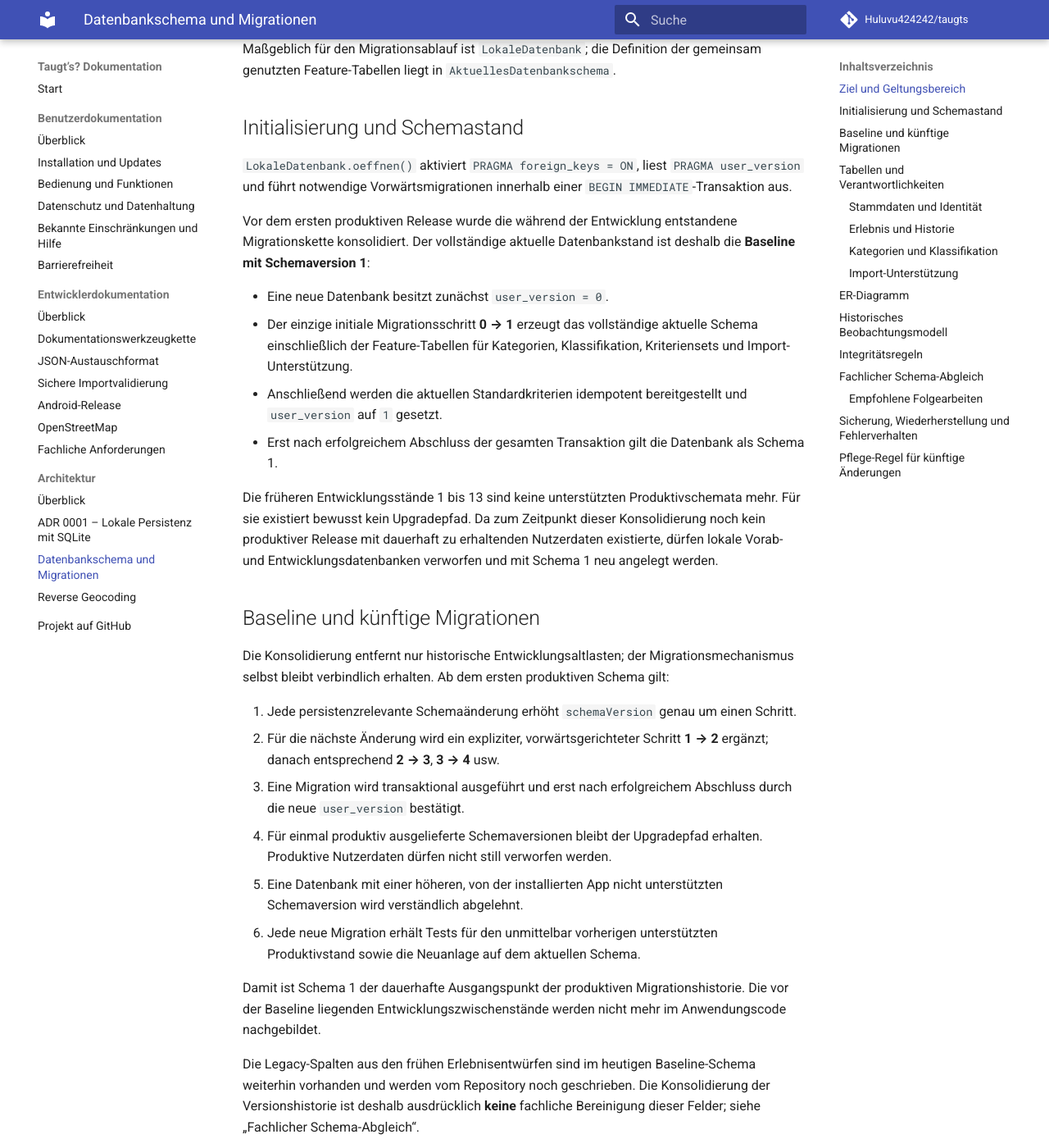
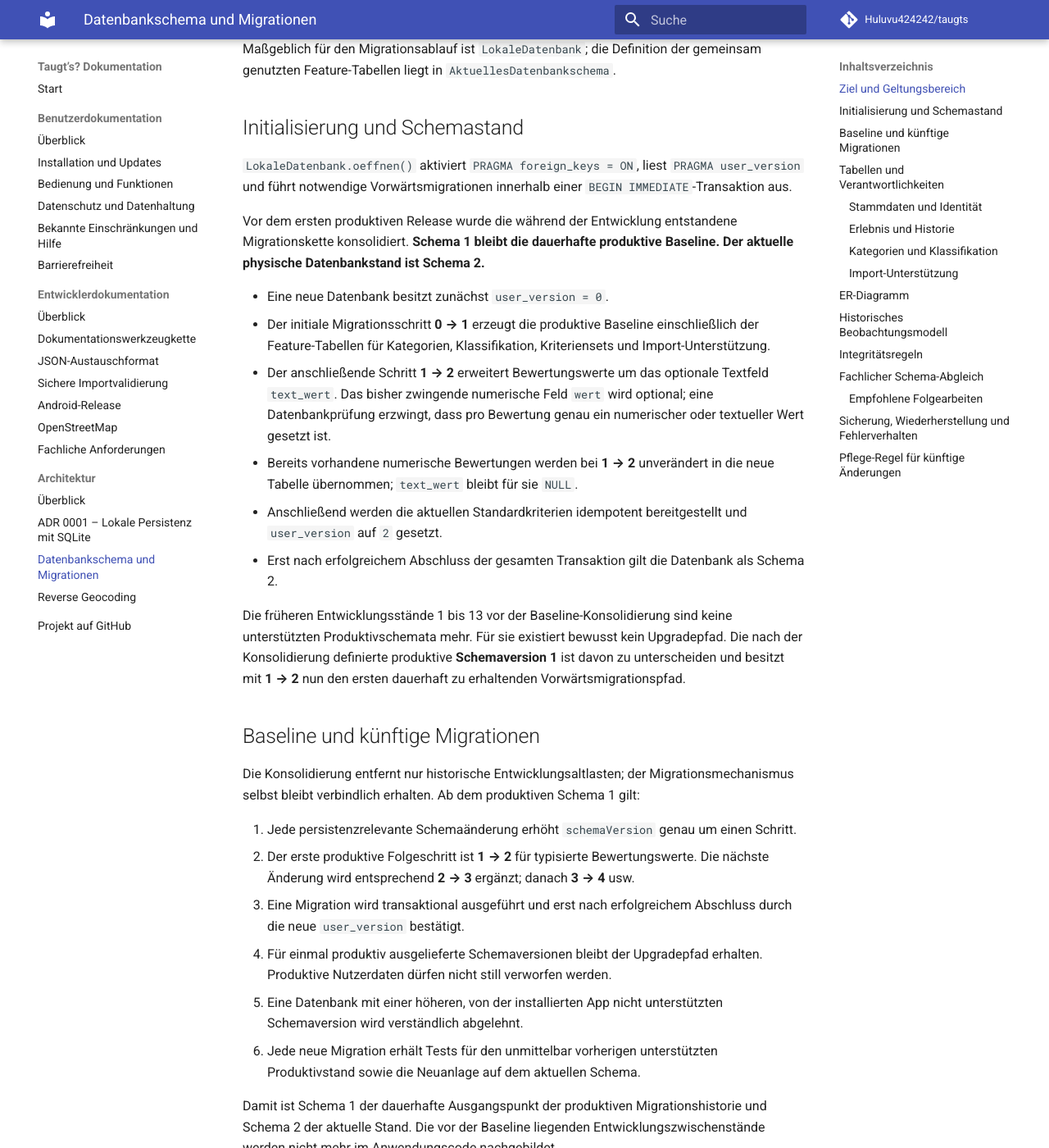
Before and after one commit to Huluvu424242/taugts, an MkDocs documentation site: the page built from docs/architecture/datenbank.md, in a window 1280 px wide and 1400 px high, scrolled down 353 px. Shown: the whole window at 82% size. Built offline with MkDocs 1.6.1 and Material for MkDocs 9.7.7, drawn with Linux system fonts in a browser that asks for light colours; comment, search, counter and statistics services are not loaded; some of the changed text lies outside the part shown.

Commit message:
Bug #205: Datenbankschema 2 dokumentieren

```diff
--- a/docs/architecture/datenbank.md
+++ b/docs/architecture/datenbank.md
@@ -10,29 +10,31 @@ Diese Seite beschreibt den aktuellen physischen Schema-Stand, seine Beziehungen,
 
 `LokaleDatenbank.oeffnen()` aktiviert `PRAGMA foreign_keys = ON`, liest `PRAGMA user_version` und führt notwendige Vorwärtsmigrationen innerhalb einer `BEGIN IMMEDIATE`-Transaktion aus.
 
-Vor dem ersten produktiven Release wurde die während der Entwicklung entstandene Migrationskette konsolidiert. Der vollständige aktuelle Datenbankstand ist deshalb die **Baseline mit Schemaversion 1**:
+Vor dem ersten produktiven Release wurde die während der Entwicklung entstandene Migrationskette konsolidiert. **Schema 1 bleibt die dauerhafte produktive Baseline. Der aktuelle physische Datenbankstand ist Schema 2.**
 
 - Eine neue Datenbank besitzt zunächst `user_version = 0`.
-- Der einzige initiale Migrationsschritt **0 → 1** erzeugt das vollständige aktuelle Schema einschließlich der Feature-Tabellen für Kategorien, Klassifikation, Kriteriensets und Import-Unterstützung.
-- Anschließend werden die aktuellen Standardkriterien idempotent bereitgestellt und `user_version` auf `1` gesetzt.
-- Erst nach erfolgreichem Abschluss der gesamten Transaktion gilt die Datenbank als Schema 1.
+- Der initiale Migrationsschritt **0 → 1** erzeugt die produktive Baseline einschließlich der Feature-Tabellen für Kategorien, Klassifikation, Kriteriensets und Import-Unterstützung.
+- Der anschließende Schritt **1 → 2** erweitert Bewertungswerte um das optionale Textfeld `text_wert`. Das bisher zwingende numerische Feld `wert` wird optional; eine Datenbankprüfung erzwingt, dass pro Bewertung genau ein numerischer oder textueller Wert gesetzt ist.
+- Bereits vorhandene numerische Bewertungen werden bei **1 → 2** unverändert in die neue Tabelle übernommen; `text_wert` bleibt für sie `NULL`.
+- Anschließend werden die aktuellen Standardkriterien idempotent bereitgestellt und `user_version` auf `2` gesetzt.
+- Erst nach erfolgreichem Abschluss der gesamten Transaktion gilt die Datenbank als Schema 2.
 
-Die früheren Entwicklungsstände 1 bis 13 sind keine unterstützten Produktivschemata mehr. Für sie existiert bewusst kein Upgradepfad. Da zum Zeitpunkt dieser Konsolidierung noch kein produktiver Release mit dauerhaft zu erhaltenden Nutzerdaten existierte, dürfen lokale Vorab- und Entwicklungsdatenbanken verworfen und mit Schema 1 neu angelegt werden.
+Die früheren Entwicklungsstände 1 bis 13 vor der Baseline-Konsolidierung sind keine unterstützten Produktivschemata mehr. Für sie existiert bewusst kein Upgradepfad. Die nach der Konsolidierung definierte produktive **Schemaversion 1** ist davon zu unterscheiden und besitzt mit **1 → 2** nun den ersten dauerhaft zu erhaltenden Vorwärtsmigrationspfad.
 
 ## Baseline und künftige Migrationen
 
-Die Konsolidierung entfernt nur historische Entwicklungsaltlasten; der Migrationsmechanismus selbst bleibt verbindlich erhalten. Ab dem ersten produktiven Schema gilt:
+Die Konsolidierung entfernt nur historische Entwicklungsaltlasten; der Migrationsmechanismus selbst bleibt verbindlich erhalten. Ab dem produktiven Schema 1 gilt:
 
 1. Jede persistenzrelevante Schemaänderung erhöht `schemaVersion` genau um einen Schritt.
-2. Für die nächste Änderung wird ein expliziter, vorwärtsgerichteter Schritt **1 → 2** ergänzt; danach entsprechend **2 → 3**, **3 → 4** usw.
+2. Der erste produktive Folgeschritt ist **1 → 2** für typisierte Bewertungswerte. Die nächste Änderung wird entsprechend **2 → 3** ergänzt; danach **3 → 4** usw.
 3. Eine Migration wird transaktional ausgeführt und erst nach erfolgreichem Abschluss durch die neue `user_version` bestätigt.
 4. Für einmal produktiv ausgelieferte Schemaversionen bleibt der Upgradepfad erhalten. Produktive Nutzerdaten dürfen nicht still verworfen werden.
 5. Eine Datenbank mit einer höheren, von der installierten App nicht unterstützten Schemaversion wird verständlich abgelehnt.
 6. Jede neue Migration erhält Tests für den unmittelbar vorherigen unterstützten Produktivstand sowie die Neuanlage auf dem aktuellen Schema.
 
-Damit ist Schema 1 der dauerhafte Ausgangspunkt der produktiven Migrationshistorie. Die vor der Baseline liegenden Entwicklungszwischenstände werden nicht mehr im Anwendungscode nachgebildet.
+Damit ist Schema 1 der dauerhafte Ausgangspunkt der produktiven Migrationshistorie und Schema 2 der aktuelle Stand. Die vor der Baseline liegenden Entwicklungszwischenstände werden nicht mehr im Anwendungscode nachgebildet.
 
-Die Legacy-Spalten aus den frühen Erlebnisentwürfen sind im heutigen Baseline-Schema weiterhin vorhanden und werden vom Repository noch geschrieben. Die Konsolidierung der Versionshistorie ist deshalb ausdrücklich **keine** fachliche Bereinigung dieser Felder; siehe „Fachlicher Schema-Abgleich“.
+Die Legacy-Spalten aus den frühen Erlebnisentwürfen sind weiterhin vorhanden und werden vom Repository noch geschrieben. Die neue Migration 1 → 2 betrifft ausschließlich die Repräsentation von Kriterienwerten und ist ausdrücklich **keine** fachliche Bereinigung dieser Felder; siehe „Fachlicher Schema-Abgleich“.
 
 ## Tabellen und Verantwortlichkeiten
 
@@ -49,7 +51,7 @@ Die Legacy-Spalten aus den frühen Erlebnisentwürfen sind im heutigen Baseline-
 - `erlebnispositionen`: Produkte innerhalb eines Erlebnisses; Anzahl ist mindestens 1.
 - `preisbeobachtungen`: beobachteter Einzelpreis einer konkreten Position mit Minor-Einheiten, Währung, Zeitpunkt und optionalem Ort. Pro Position existiert höchstens eine Preisbeobachtung; eine Korrektur aktualisiert diese Beobachtung, ein neues Erlebnis erzeugt eine neue Position und damit eine neue historische Beobachtung.
 - `ortsbewertungen`: eigenständige historische Bewertung des Ortes in genau einem Erlebnis. `erlebnis_id` ist eindeutig, sodass ein Erlebnis höchstens eine Ortsbewertung besitzt.
-- `bewertungen`: einzelne Kriterienwerte. Produktwerte verweisen auf die Erlebnisposition; Ortswerte können auf `ortsbewertungen` verweisen. Zusätzlich werden Kriterienname, -typ, -reihenfolge, -version, -beschreibung und Auswahlwerte als Snapshot gespeichert, damit alte Bewertungen trotz später geänderter Kriterien interpretierbar bleiben.
+- `bewertungen`: einzelne Kriterienwerte. Produktwerte verweisen auf die Erlebnisposition; Ortswerte können auf `ortsbewertungen` verweisen. Numerische Eingabetypen verwenden `wert`, Auswahl und Freitext verwenden `text_wert`; genau eines der beiden Felder ist pro Datensatz gesetzt. Zusätzlich werden Kriterienname, -typ, -reihenfolge, -version, -beschreibung und Auswahlwerte als Snapshot gespeichert, damit alte Bewertungen trotz später geänderter Kriterien interpretierbar bleiben.
 - `kriterien`: aktuelle konfigurierbare Definitionen der Bewertungsdimensionen.
 
 ### Kategorien und Klassifikation
@@ -144,14 +146,15 @@ SQLite erzwingt bereits unter anderem:
 - Geplante Minute nur zwischen 0 und 1439 und geplante Dauer nur größer als 0.
 - Höchstens eine Preisbeobachtung pro Erlebnisposition.
 - Höchstens eine Ortsbewertung pro Erlebnis.
+- Für jeden Kriterienwert ist genau eines der Felder `wert` oder `text_wert` gesetzt; leere Textwerte sind unzulässig.
 - Eindeutige Kategoriezuordnungen und eindeutige normalisierte Tags pro Zielobjekt.
 - Import-Alias darf nicht auf sich selbst zeigen und ist auf die Sammlungen `objekte`/`orte` begrenzt.
 
-Zusätzliche fachliche Regeln wie Kategoriezyklen und Erlebnis-Zeitkombinationen werden in Fach-/Repositorylogik validiert. SQLite kann diese Regeln nicht in jedem Fall sinnvoll allein ausdrücken.
+Zusätzliche fachliche Regeln wie die konkrete Zuordnung von Eingabetyp zu numerischem beziehungsweise textuellem Wert, Kategoriezyklen und Erlebnis-Zeitkombinationen werden in Fach-/Repositorylogik validiert. SQLite kann diese Regeln nicht in jedem Fall sinnvoll allein ausdrücken.
 
 ## Fachlicher Schema-Abgleich
 
-Abgeglichen wurden insbesondere die Stories #2, #4, #5, #8, #15, #17, #23, #70, #71, #72, #73, #74 und #76.
+Abgeglichen wurden insbesondere die Stories #2, #4, #5, #8, #15, #17, #23, #70, #71, #72, #73, #74 und #76 sowie Bug #205.
 
 | Anforderung | Stand | Bewertung |
 | --- | --- | --- |
@@ -160,6 +163,7 @@ Abgeglichen wurden insbesondere die Stories #2, #4, #5, #8, #15, #17, #23, #70,
 | Preis pro Produkt, Ort und Erlebnis historisch | Erfüllt | `preisbeobachtungen` referenziert Position, Produkt, Erlebnis, Zeitpunkt und optional Ort. |
 | Separate historische Gaststätten-/Geschäftsbewertung | Erfüllt | `ortsbewertungen` ist vom Produktpfad getrennt und besitzt `bewertet_am`. |
 | Historisch interpretierbare Kriterien | Erfüllt | Kriterien-Snapshots liegen in `bewertungen`; die aktuelle Kriteriendefinition kann sich weiterentwickeln. |
+| Typgerechte Kriterienwerte | Erfüllt ab Schema 2 | Numerische Typen liegen in `wert`; `Auswahl` und `Freitext` in `text_wert`. Die 1→2-Migration bewahrt sämtliche bisherigen numerischen Werte. |
 | Kategorien und Kriteriensets | Erfüllt, physische Initialisierung konsolidiert | Die Tabellen sind Bestandteil der transaktionalen Schema-1-Baseline und werden nicht erst beim Repositoryzugriff nachgezogen. |
 | Expliziter fachlicher Zeitpunkt jeder Produktbewertung | **Teilweise** | `bewertungen` besitzt `erstellt_am`/`geaendert_am`, aber kein ausdrücklich benanntes `bewertet_am`. Der Erlebniszeitpunkt liefert Kontext, die Bedeutung von `erstellt_am` als Beobachtungszeitpunkt ist jedoch nicht so eindeutig wie bei `ortsbewertungen`. |
 | Eindeutiger Bewertungskontext auf DB-Ebene | **Teilweise** | SQLite verhindert derzeit nicht, dass ein Kriterienwert gleichzeitig oder gar nicht auf Produktposition/Ortsbewertung verweist. Die Fachlogik muss diese Invariante sichern. |
@@ -183,12 +187,12 @@ Migrationen laufen atomar. Schlägt ein Schritt fehl, wird die Transaktion zurü
 
 Für die einmalige Baseline-Konsolidierung vor dem ersten produktiven Release gilt: Entwicklungs- und Vorabdatenbanken mit den früheren internen Versionsständen werden nicht migriert. Wer darin Testdaten erhalten möchte, muss sie vor dem Wechsel über das von der physischen SQLite-Struktur entkoppelte JSON-Austauschformat exportieren, die lokale Datenbank neu anlegen lassen und die Daten anschließend über den regulären Importpfad wieder einlesen.
 
-Für alle künftigen migrationsrelevanten Änderungen nach Schema 1 gilt:
+Für alle migrationsrelevanten Änderungen ab der produktiven Baseline gilt:
 
 1. Das bestehende JSON-Gesamtexportformat ist der bevorzugte nutzerinitiierte Sicherungs- und Wiederherstellungsweg, weil es von der physischen SQLite-Struktur entkoppelt ist.
 2. Eine rohe Kopie von `taugts.sqlite` darf nur bei geschlossener App beziehungsweise nach sauber geschlossenem Datenbank-Handle als technische Sicherung betrachtet werden. Das Projekt implementiert derzeit keinen automatischen Datei-Snapshot vor jeder Migration.
 3. Eine Migration darf erst nach Tests mit Neu-Datenbank und mindestens dem unmittelbar vorherigen unterstützten Produktivstand als abgeschlossen gelten.
-4. Destruktive Tabellen-Rebuilds benötigen einen expliziten Nachweis, wie jeder fachlich relevante Altwert in den Zielstand übernommen wird.
+4. Destruktive Tabellen-Rebuilds benötigen einen expliziten Nachweis, wie jeder fachlich relevante Altwert in den Zielstand übernommen wird. Für 1 → 2 wird dieser Nachweis durch den Migrationstest erbracht, der vorhandene numerische Bewertungen unverändert übernimmt.
 
 ## Pflege-Regel für künftige Änderungen
 
```
Also changed, not shown: other parts of docs/architecture/datenbank.md (+1 -1 lines).
